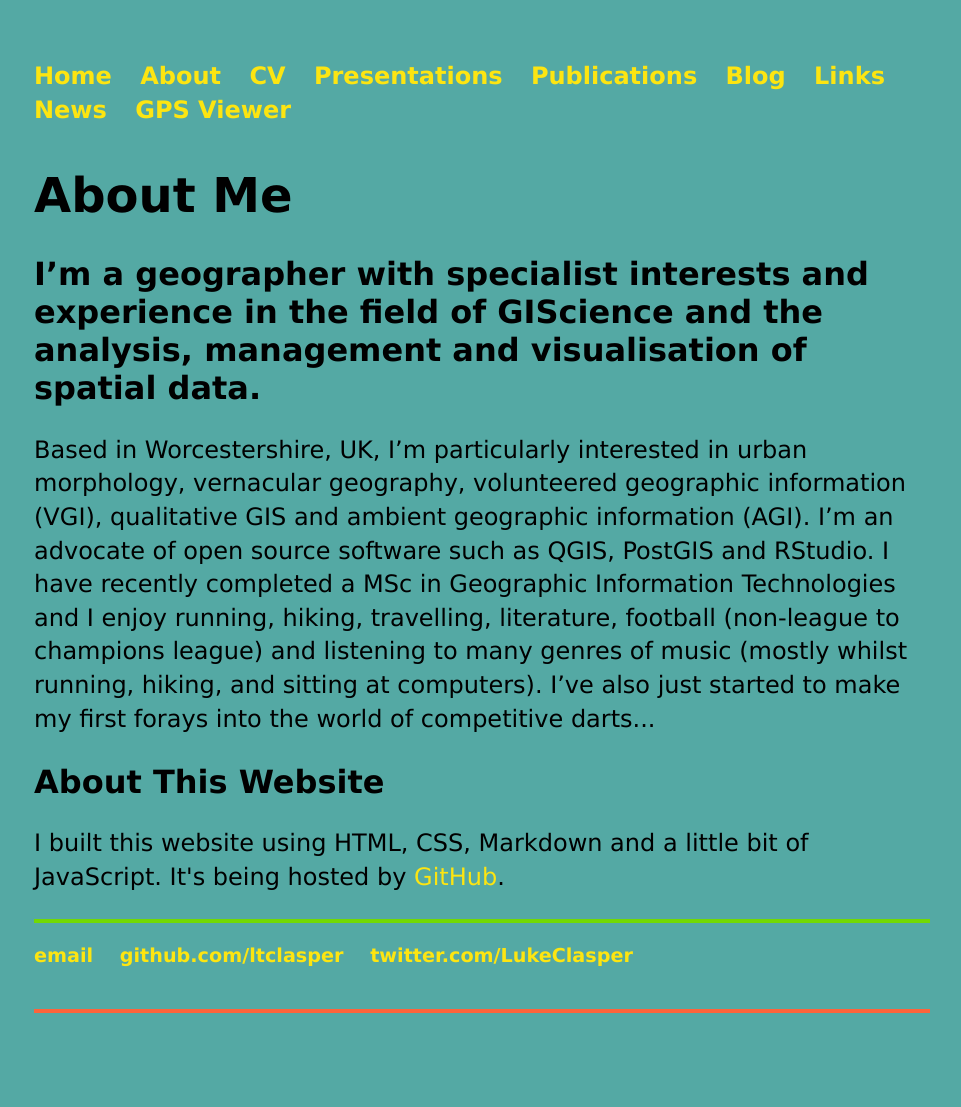
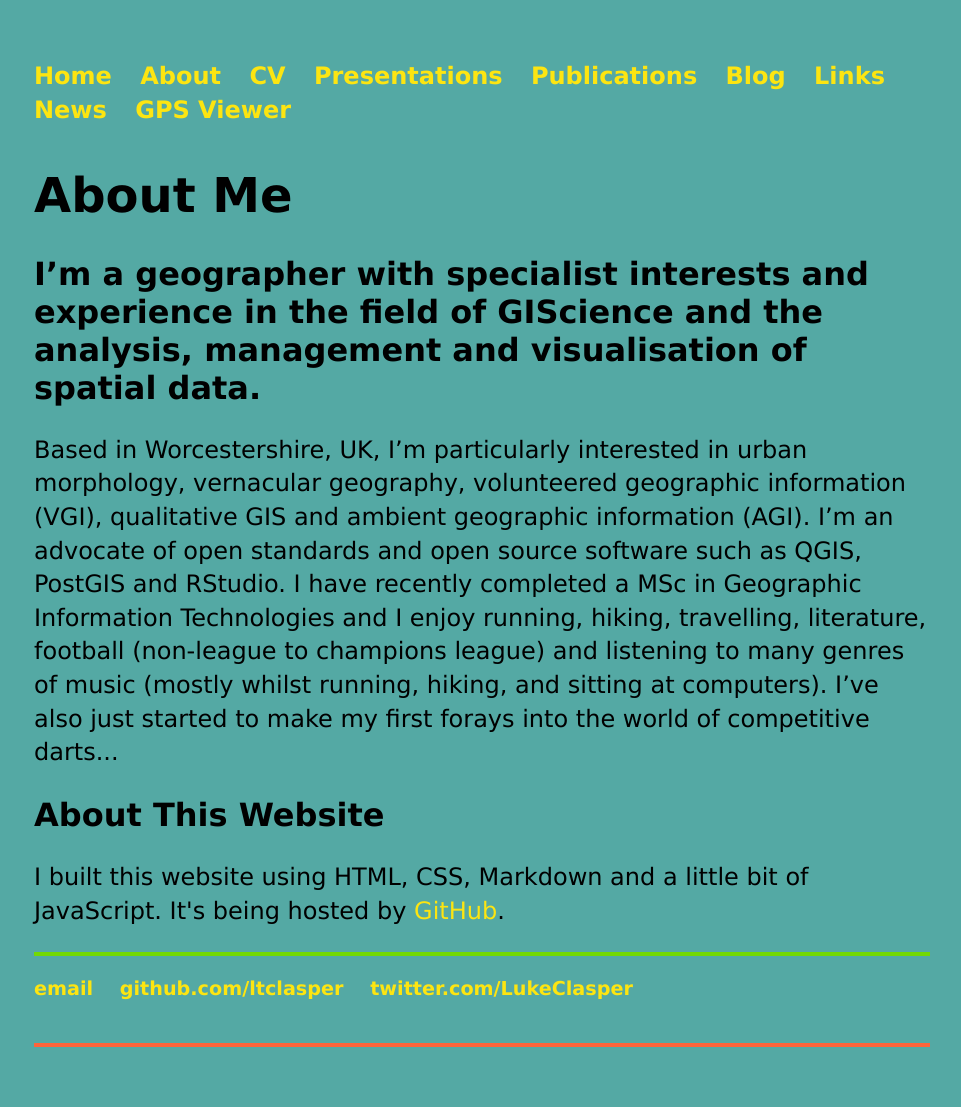
Before and after one commit to ltclasper/ltclasper.github.io, a Jekyll site: the page built from about/index.html, in a window 1280 px wide. Shown: the whole page, without its empty margins (158-1119 px from the left). Built offline with Jekyll 4.4.1, drawn with Linux system fonts in a browser that asks for light colours; before the commit the page ends 1073 px from its top, so only the background shows below that.

Commit message:
Update index.html

```diff
--- a/about/index.html
+++ b/about/index.html
@@ -7,7 +7,7 @@ title: About Me
 <div class="blurb">
 
 	<h2>I’m a geographer with specialist interests and experience in the field of GIScience and the analysis, management and visualisation of spatial data.</h2>
-	<p>Based in Worcestershire, UK, I’m particularly interested in urban morphology, vernacular geography, volunteered geographic information (VGI), qualitative GIS and ambient geographic information (AGI). I’m an advocate of open source software such as QGIS, PostGIS and RStudio. I have recently completed a MSc in Geographic Information Technologies and I enjoy running, hiking, travelling, literature, football (non-league to champions league) and listening to many genres of music (mostly whilst running, hiking, and sitting at computers). I’ve also just started to make my first forays into the world of competitive darts...</p>
+	<p>Based in Worcestershire, UK, I’m particularly interested in urban morphology, vernacular geography, volunteered geographic information (VGI), qualitative GIS and ambient geographic information (AGI). I’m an advocate of open standards and open source software such as QGIS, PostGIS and RStudio. I have recently completed a MSc in Geographic Information Technologies and I enjoy running, hiking, travelling, literature, football (non-league to champions league) and listening to many genres of music (mostly whilst running, hiking, and sitting at computers). I’ve also just started to make my first forays into the world of competitive darts...</p>
 	<h2>About This Website</h2>
 	<p>I built this website using HTML, CSS, Markdown and a little bit of JavaScript. It's being hosted by <a href="https://github.com/">GitHub</a>.</p>
 
```
